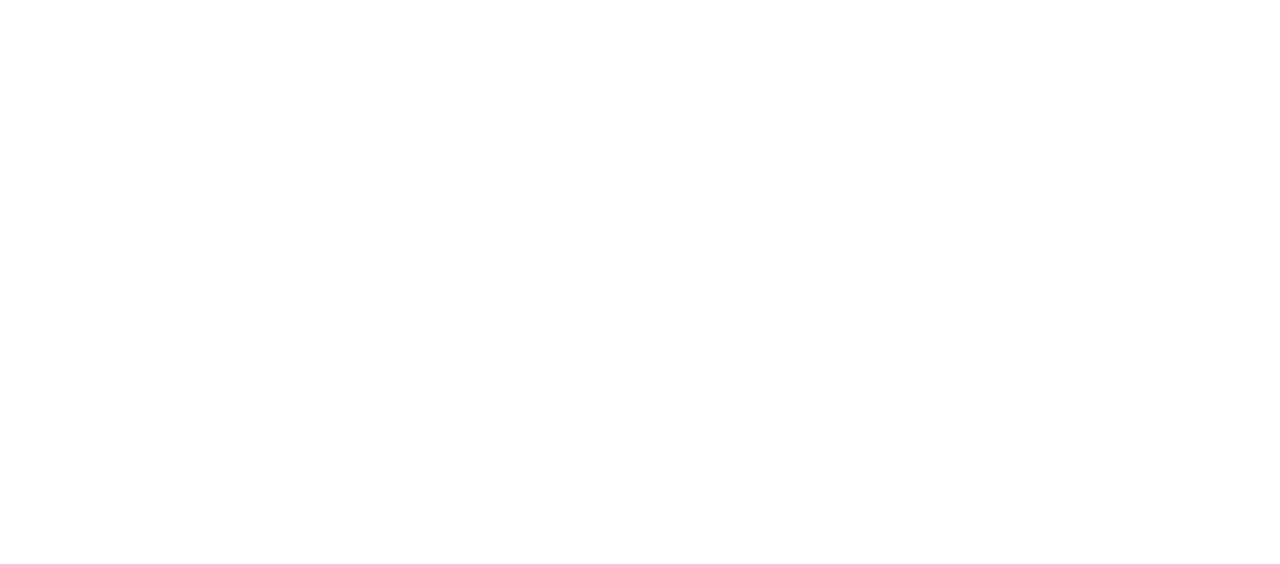
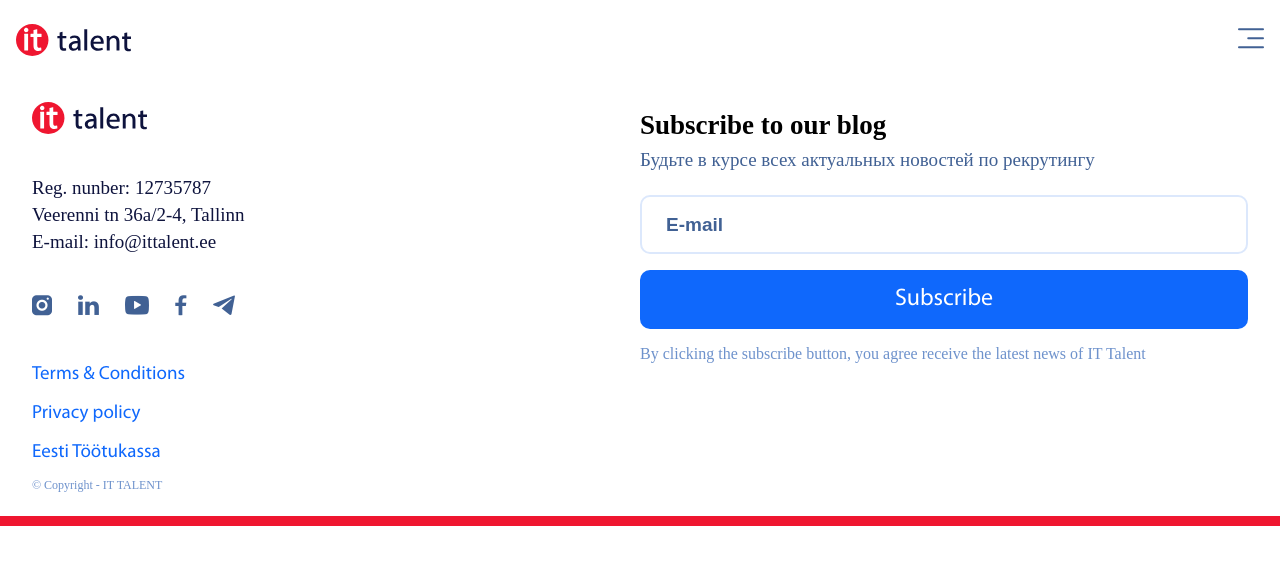
Before and after one commit to natalie-fsunny/test-assignment, a React (Create React App) app: page / in a window 1280 px wide. Before the commit this address had no page. Shown: the top 564 px of the page. Built offline with nearby package versions, Linux system fonts and the light colour scheme; a web font is replaced by a local one.

Commit message:
added layout

```diff
--- /dev/null
+++ b/src/components/Layout/Layout.module.scss
@@ -0,0 +1,3 @@
+.layput{
+    min-height: 100vh;
+}
--- /dev/null
+++ b/src/components/Layout/Layout.tsx
@@ -0,0 +1,19 @@
+import React from "react";
+import { Footer } from "../Footer";
+import { Header } from "../Header";
+
+import s from "./Layout.module.scss";
+
+interface Props {
+  children: React.ReactNode;
+}
+
+export const Layout: React.FC<Props> = ({ children }) => {
+  return (
+    <div className={s.layout}>
+      <Header />
+      {children}
+      <Footer />
+    </div>
+  );
+};
--- /dev/null
+++ b/src/components/Layout/index.ts
@@ -0,0 +1 @@
+export * from "./Layout";
--- a/src/index.tsx
+++ b/src/index.tsx
@@ -1,13 +1,16 @@
-import React from 'react';
-import ReactDOM from 'react-dom/client';
-import App from './App';
-import "./styles/global.scss"
+import React from "react";
+import ReactDOM from "react-dom/client";
+import App from "./App";
+import { Layout } from "./components/Layout";
+import "./styles/global.scss";
 
 const root = ReactDOM.createRoot(
-  document.getElementById('root') as HTMLElement
+  document.getElementById("root") as HTMLElement
 );
 root.render(
   <React.StrictMode>
-    <App />
+    <Layout>
+      <App />
+    </Layout>
   </React.StrictMode>
 );
--- a/src/pages/ComponentsExample.tsx
+++ b/src/pages/ComponentsExample.tsx
@@ -13,7 +13,7 @@
 
   return (
     <div>
-      <Header />
+
       <Logo />
       <div>
         {icons.map((icon) => (
@@ -46,7 +46,7 @@
       <Input error/>
       <Input placeholder="email" type="email"/>
 
-      <Footer />
+
     </div>
   );
 };
```
